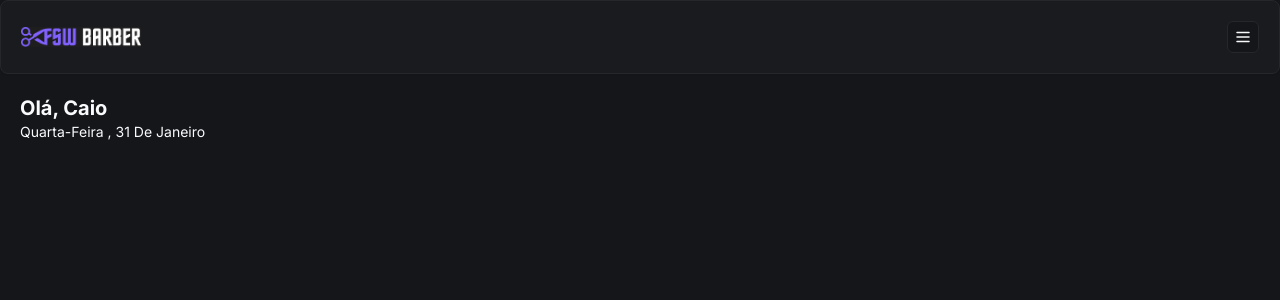
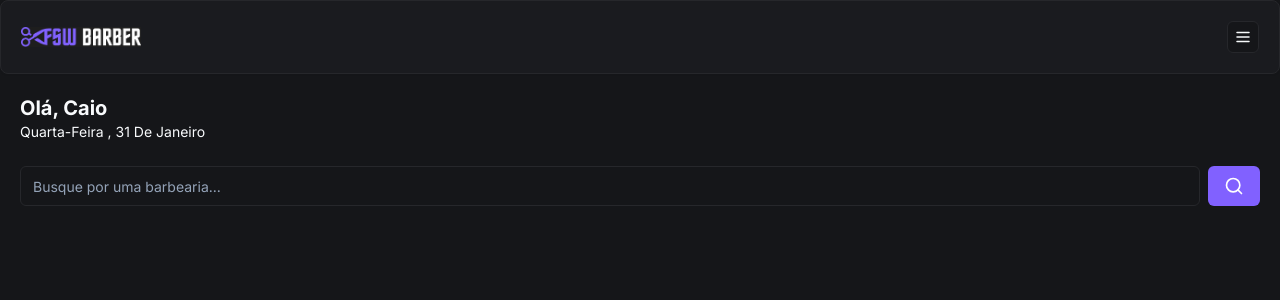
Before and after one commit to CaioCesarMDS/BarberShopAPP, a Next.js app: page / in a window 1280 px wide. Shown: the top 300 px of the page. Built offline with nearby package versions, Linux system fonts and the light colour scheme.

Commit message:
feat: add initial search component

```diff
--- /dev/null
+++ b/app/(home)/_components/search.tsx
@@ -0,0 +1,16 @@
+"use client";
+
+import { Button } from "@/app/_components/ui/button";
+import { Input } from "@/app/_components/ui/input";
+import { SearchIcon } from "lucide-react";
+
+const Search = () => {
+    return <div className="flex items-center gap-2">
+        <Input placeholder="Busque por uma barbearia..."/>
+        <Button variant={"default"}>
+            <SearchIcon  size={20}/>
+        </Button>
+    </div>;
+};
+
+export default Search;
--- a/app/(home)/page.tsx
+++ b/app/(home)/page.tsx
@@ -1,6 +1,7 @@
 import { format } from "date-fns";
 import { ptBR } from "date-fns/locale";
 import Header from "../_components/header";
+import Search from "./_components/search";
 
 export default function Home() {
     return (
@@ -12,6 +13,9 @@
                     {format(new Date(), `EEEE , dd 'de' MMMM`, { locale: ptBR })}
                 </p>
             </div>
+            <div className="px-5 mt-6">
+                <Search />
+            </div>
         </div>
     );
 }
--- /dev/null
+++ b/app/_components/ui/input.tsx
@@ -0,0 +1,25 @@
+import * as React from "react"
+
+import { cn } from "@/app/_lib/utils"
+
+export interface InputProps
+  extends React.InputHTMLAttributes<HTMLInputElement> {}
+
+const Input = React.forwardRef<HTMLInputElement, InputProps>(
+  ({ className, type, ...props }, ref) => {
+    return (
+      <input
+        type={type}
+        className={cn(
+          "flex h-10 w-full rounded-md border border-input bg-background px-3 py-2 text-sm ring-offset-background file:border-0 file:bg-transparent file:text-sm file:font-medium placeholder:text-muted-foreground focus-visible:outline-none focus-visible:ring-2 focus-visible:ring-ring focus-visible:ring-offset-2 disabled:cursor-not-allowed disabled:opacity-50",
+          className
+        )}
+        ref={ref}
+        {...props}
+      />
+    )
+  }
+)
+Input.displayName = "Input"
+
+export { Input }
```
